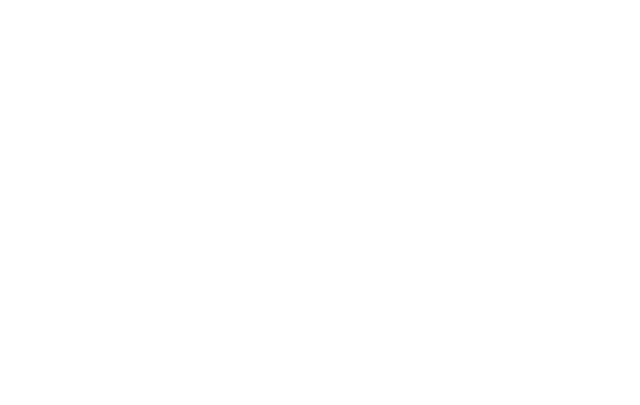
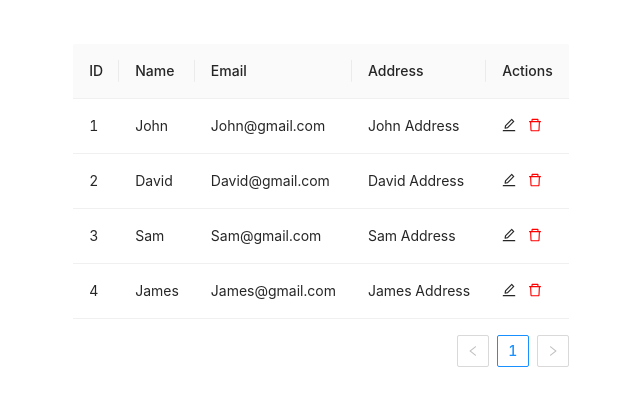
Before and after one commit to JihadRinaldi/antd-demo, a React (Create React App) app: page / in a window 1280 px wide. Shown: the part 187-592 px from the top of the page, without its empty margins (319-959 px from the left). Built offline with nearby package versions, Linux system fonts and the light colour scheme.

Commit message:
antd table add, update, delete

```diff
--- a/src/App.js
+++ b/src/App.js
@@ -1,10 +1,83 @@
 import 'antd/dist/antd.min.css';
 import './App.css';
+import { useState } from 'react';
+import { TABLE_DATA } from './constants/index.constant';
+import { Table, Modal } from 'antd';
+import { EditOutlined, DeleteOutlined } from '@ant-design/icons';
 
 function App() {
+  const [dataSource, setDataSource] = useState(TABLE_DATA);
+  const TABLE_COLUMN = [
+    {
+      key: '1',
+      title: 'ID',
+      dataIndex: 'id',
+    },
+    {
+      key: '2',
+      title: 'Name',
+      dataIndex: 'name',
+    },
+    {
+      key: '3',
+      title: 'Email',
+      dataIndex: 'email',
+    },
+    {
+      key: '4',
+      title: 'Address',
+      dataIndex: 'address',
+    },
+    {
+      key: '5',
+      title: 'Actions',
+      render: (record) => {
+        return (
+          <>
+            <EditOutlined />
+            <DeleteOutlined
+              onClick={() => onDeleteStudent(record)}
+              style={{ color: 'red', marginLeft: 12 }}
+            />
+          </>
+        );
+      },
+    },
+  ];
+
+  const onAddStudent = () => {
+    const randomNumber = Math.random() * 1000;
+    const newStudent = {
+      id: randomNumber,
+      name: `Name ${randomNumber}`,
+      email: `${randomNumber} @gmail.com`,
+      address: `Address ${randomNumber}`,
+    };
+    setDataSource((prevData) => {
+      return [...prevData, newStudent];
+    });
+  };
+
+  const onDeleteStudent = (record) => {
+    Modal.confirm({
+      title: 'Are you sure want to delete this student record?',
+      onOk: () => {
+        setDataSource((prevData) => {
+          return prevData.filter((student) => student.id !== record.id);
+        });
+      },
+      okType: 'danger',
+    });
+  };
   return (
     <div className="App">
-      <header className="App-header"></header>
+      <header className="App-header">
+        <Table
+          columns={TABLE_COLUMN}
+          dataSource={dataSource}
+          rowKey="id"
+        ></Table>
+      </header>
     </div>
   );
 }
--- a/src/constants/index.constant.js
+++ b/src/constants/index.constant.js
@@ -1 +1,28 @@
 export const FRUITS = ['Banana', 'Mango', 'Orange', 'Apple', 'Grape', 'Cherry'];
+
+export const TABLE_DATA = [
+  {
+    id: 1,
+    name: 'John',
+    email: 'John@gmail.com',
+    address: 'John Address',
+  },
+  {
+    id: 2,
+    name: 'David',
+    email: 'David@gmail.com',
+    address: 'David Address',
+  },
+  {
+    id: 3,
+    name: 'Sam',
+    email: 'Sam@gmail.com',
+    address: 'Sam Address',
+  },
+  {
+    id: 4,
+    name: 'James',
+    email: 'James@gmail.com',
+    address: 'James Address',
+  },
+];
```
